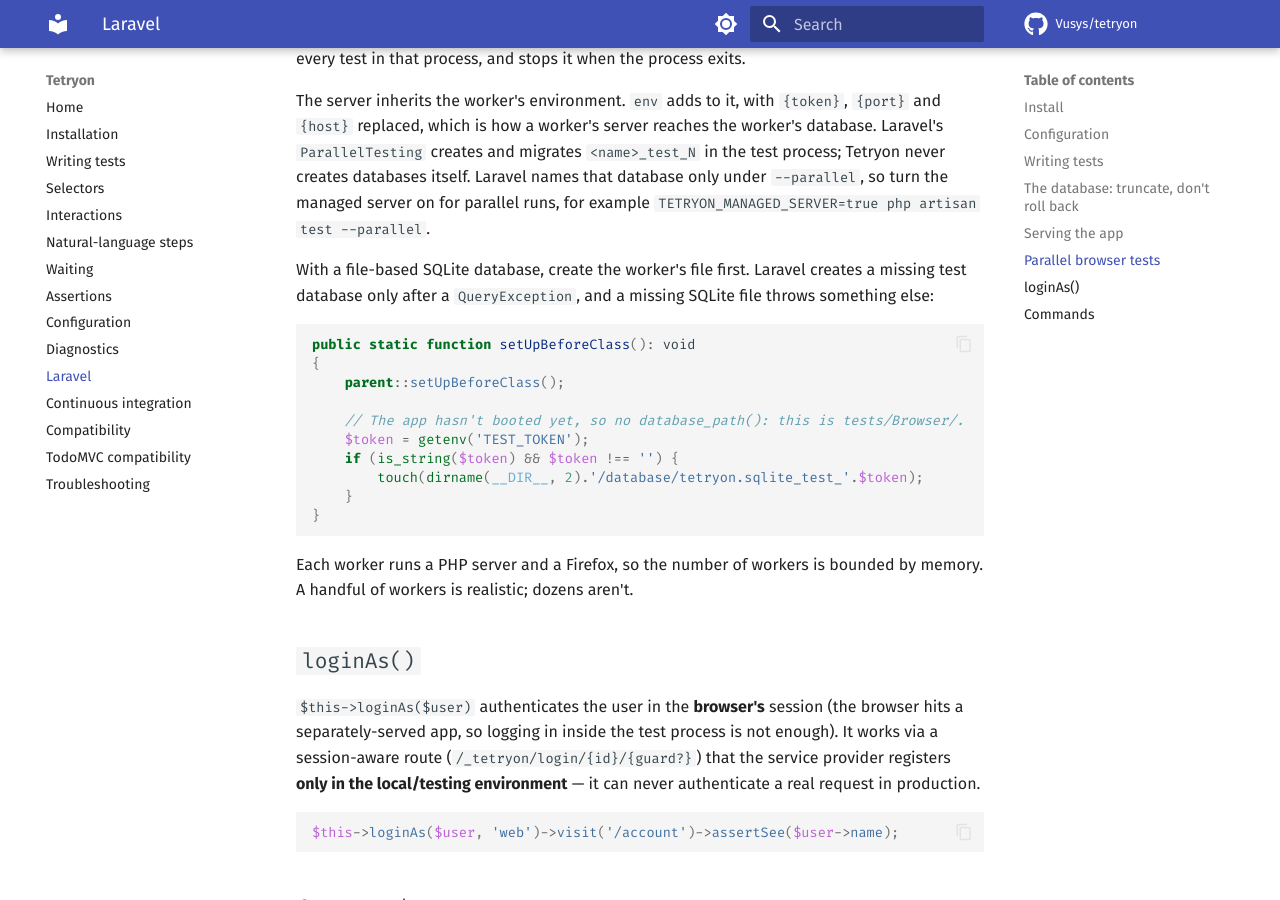
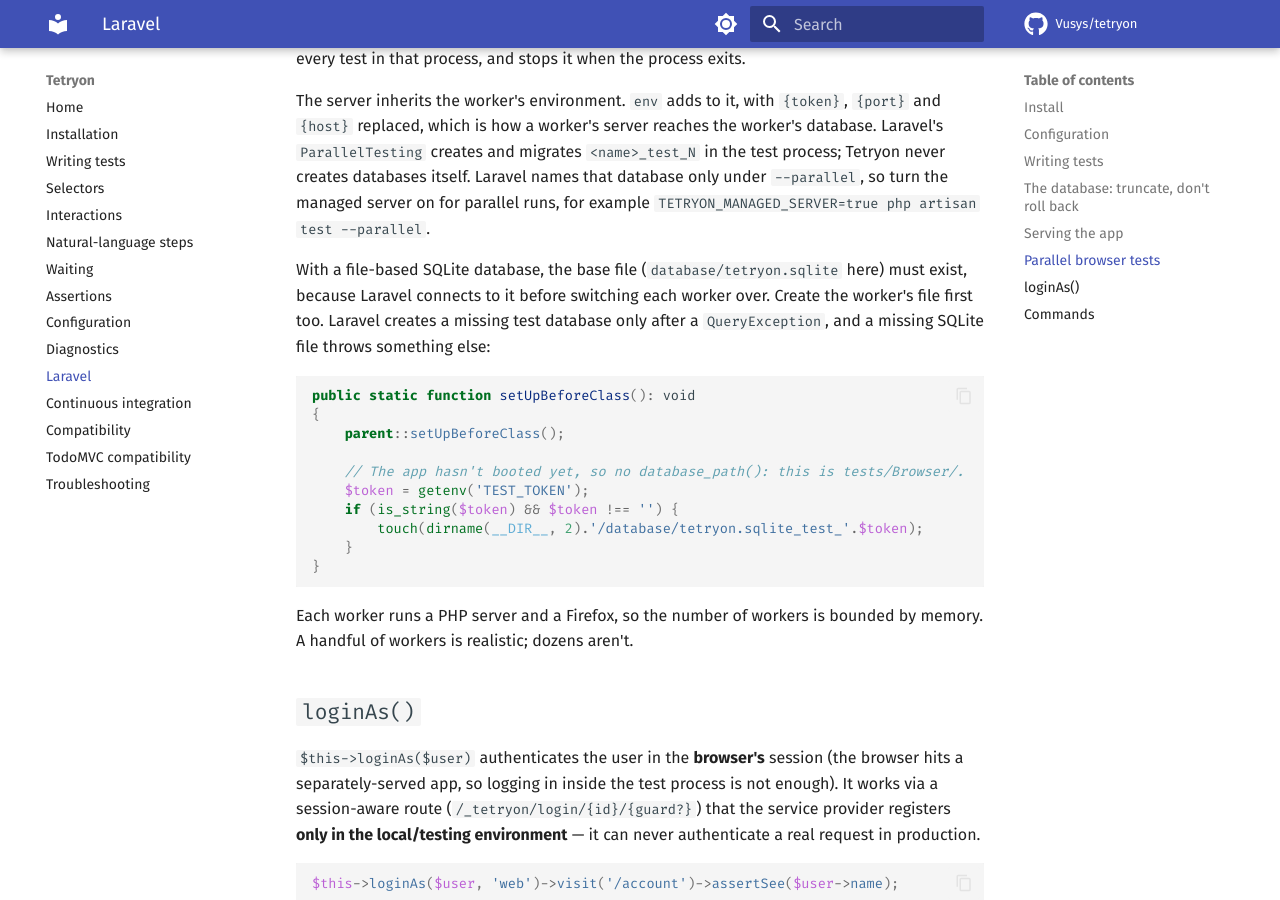
Before and after one commit to Vusys/tetryon, an MkDocs documentation site: the page built from docs/laravel.md, in a window 1280 px wide and 900 px high, scrolled down 2196 px. Built offline with MkDocs 1.6.1 and Material for MkDocs 9.7.7, drawn with Linux system fonts in a browser that asks for light colours; comment, search, counter and statistics services are not loaded.

Commit message:
docs: the base SQLite file must exist for a parallel run

````diff
--- a/docs/laravel.md
+++ b/docs/laravel.md
@@ -83,7 +83,7 @@ With `TETRYON_MANAGED_SERVER=true`, each process starts its own server on the fi
 
 The server inherits the worker's environment. `env` adds to it, with `{token}`, `{port}` and `{host}` replaced, which is how a worker's server reaches the worker's database. Laravel's `ParallelTesting` creates and migrates `<name>_test_N` in the test process; Tetryon never creates databases itself. Laravel names that database only under `--parallel`, so turn the managed server on for parallel runs, for example `TETRYON_MANAGED_SERVER=true php artisan test --parallel`.
 
-With a file-based SQLite database, create the worker's file first. Laravel creates a missing test database only after a `QueryException`, and a missing SQLite file throws something else:
+With a file-based SQLite database, the base file (`database/tetryon.sqlite` here) must exist, because Laravel connects to it before switching each worker over. Create the worker's file first too. Laravel creates a missing test database only after a `QueryException`, and a missing SQLite file throws something else:
 
 ```php
 public static function setUpBeforeClass(): void
````
